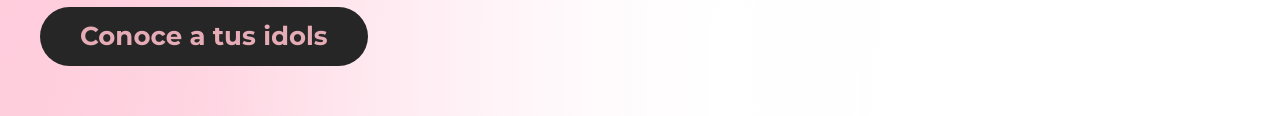
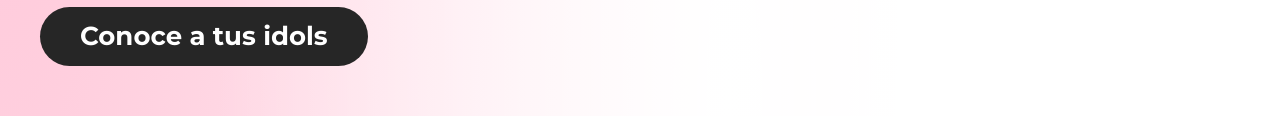
Before and after one commit to feruzu/K-pop-Festivals, a website: page index.html in a window 1280 px wide. Shown: the part 403-519 px from the top of the page. Drawn offline with nearby package versions, Linux system fonts and the light colour scheme; files that its build step writes are made by us from their sources.

Commit message:
Color titulo

```diff
--- a/src/scss/layout/_inicio.scss
+++ b/src/scss/layout/_inicio.scss
@@ -21,7 +21,7 @@
         font-size: 2.6rem;
         font-weight: bold;
         margin: 0;
-        color: v.$rosa;
+        color: white;
         background-color: v.$negro;
         display: inline-block;
         padding: 1rem 4rem;
```
